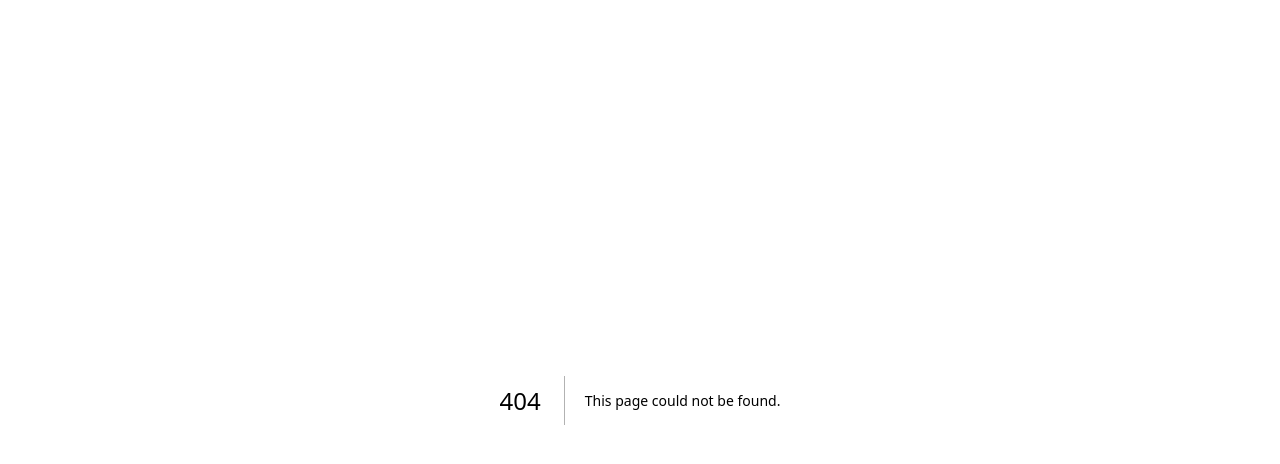
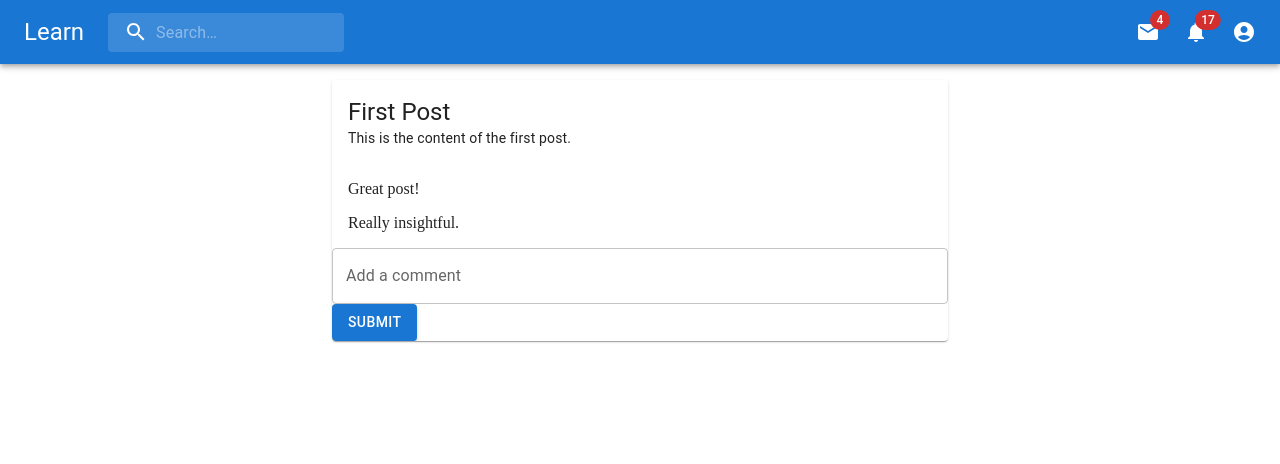
Before and after one commit to chanman33/learn-mvp-v1-wip, a Next.js app: page /posts/1 in a window 1280 px wide. Before the commit this address had no page. Shown: the top 464 px of the page. Built offline with nearby package versions, Linux system fonts and the light colour scheme.

Commit message:
Removed tailwind Refactored styles, made edits Created prototype posts.js TODO: implement API to call post data, call data on timeline cards and post pages

```diff
--- a/components/AppBar.js
+++ b/components/AppBar.js
@@ -25,7 +25,6 @@ import InputBase from '@mui/material/InputBase';
 import Badge from '@mui/material/Badge';
 import MenuItem from '@mui/material/MenuItem';
 import Menu from '@mui/material/Menu';
-import MenuIcon from '@mui/icons-material/Menu';
 import SearchIcon from '@mui/icons-material/Search';
 import AccountCircle from '@mui/icons-material/AccountCircle';
 import MailIcon from '@mui/icons-material/Mail';
@@ -177,20 +176,13 @@ export default function PrimarySearchAppBar() {
     <Box sx={{ flexGrow: 1 }}>
       <AppBar position="static">
         <Toolbar>
-          <IconButton
-            size="large"
-            edge="start"
-            color="inherit"
-            aria-label="open drawer"
-            sx={{ mr: 2 }}
-          >
-            <MenuIcon />
-          </IconButton>
-          <Link href={"/"}>
+
+          <Link href={"/"} className="no-style-link">
             <Typography
-              variant="h6"
+              variant="h5"
               noWrap
               component="div"
+
               sx={{ display: { xs: 'none', sm: 'block' } }}
             >
               Learn
@@ -222,7 +214,7 @@ export default function PrimarySearchAppBar() {
                 <NotificationsIcon />
               </Badge>
             </IconButton>
-            <Link href="/user/portfolio">
+            <Link href="/user/portfolio" className="no-style-link">
               <IconButton
                 size="large"
                 edge="end"
--- a/components/TimelineCard.js
+++ b/components/TimelineCard.js
@@ -12,30 +12,69 @@ import { Avatar } from '@mui/material';
 import IconButton from '@mui/material/IconButton';
 import MoreVertIcon from '@mui/icons-material/MoreVert';
 
+
+//TODO: Implement API to fetch post data, use getServerSideProps or StaticProps based on postID
+//See [postID].js for details
+//TODO: merge data below with posts.json placeholder data
+
 const data = [
   {
+    id: "1",
     src: '',
     srcIMG: 'https://t2.gstatic.com/licensed-image?q=tbn:ANd9GcQOO0X7mMnoYz-e9Zdc6Pe6Wz7Ow1DcvhEiaex5aSv6QJDoCtcooqA7UUbjrphvjlIc',
     publisher: 'The Dog Owner',
     title: 'About Our Dog',
     description: "He's a good boy",
     tokens: "400" + " Tokens",
+    comments: [
+      {
+          id: "1",
+          text: "Great post!"
+      },
+      {
+          id: "2",
+          text: "Really insightful."
+      }
+  ]
   },
   {
+    id: "2",
     src: '',
     srcIMG: 'https://natusan.co.uk/cdn/shop/articles/natusan-blog-how-cat-years-work-header_600x600_crop_center.jpg?v=1674474680',
     publisher: 'The Cat Owner',
     title: 'About Our Cat',
     description: "He's a bad boy",
     tokens: "200" + " Tokens",
+    comments: [
+      {
+          id: "1",
+          text: "Great post!"
+      },
+      {
+          id: "2",
+          text: "Really insightful."
+      }
+    ]
   },
   {
+    id: "3",
+
     src: '',
     srcIMG: 'https://images.squarespace-cdn.com/content/v1/5486159de4b074841b303621/1625098587656-RAWMEEYLSLFFNK7J2F5O/WEBimage1.jpg',
     publisher: 'The Turtle Owner',
     title: 'About Our Turtle',
     description: "He's a chill turtle",
     tokens: "300" + " Tokens",
+    comments: [
+      {
+          id: "1",
+          text: "Great post!"
+      },
+      {
+          id: "2",
+          text: "Really insightful."
+      }
+    ]
   }
 ];
 
@@ -43,7 +82,7 @@ function Media(props) {
   const { loading = false } = props;
 
   return (
-    <main>
+    <>
       {(loading ? Array.from(new Array(3)) : data).map((item, index) => (
         <Card key={index} sx={{ maxWidth: 526, m: 2 }}>
 
@@ -118,7 +157,7 @@ function Media(props) {
         </Card>
       ))
       }
-    </main>
+    </>
 
   );
 }
--- a/package.json
+++ b/package.json
@@ -22,10 +22,7 @@
     "react-dom": "^18"
   },
   "devDependencies": {
-    "autoprefixer": "^10.0.1",
     "eslint": "^8",
-    "eslint-config-next": "14.0.1",
-    "postcss": "^8",
-    "tailwindcss": "^3.3.0"
+    "eslint-config-next": "14.0.1"
   }
 }
--- /dev/null
+++ b/pages/posts/[postId].js
@@ -0,0 +1,77 @@
+import React, { useState, useEffect } from 'react';
+import '/src/app/globals.css';
+import Layout from '@/app/layout';
+import postsData from '../../public/data/posts.json'
+import { Card, CardContent, Typography } from '@mui/material';
+import { List, ListItem, TextField, Button } from '@mui/material';
+import PrimarySearchAppBar from '../../components/AppBar';
+import { Grid } from '@mui/material';
+import TimelineCard from '../../components/TimelineCard';
+
+
+//TODO: Implement API to fetch post data, use getServerSideProps or StaticProps based on postID
+//See commented out code as place holder
+
+
+export async function getServerSideProps(context) {
+
+    // Fetch data for the post using context.params.postId
+    // For example, from your API
+    //   const data = await fetch(`https://yourapi.com/posts/${context.params.postId}`);
+    //   const post = await data.json();
+
+    const { postId } = context.params;
+    const post = postsData.posts.find(p => p.id === postId);
+
+    // Handle the case where the post does not exist
+    if (!post) {
+        return {
+            notFound: true,
+        };
+    }
+
+    return {
+        props: { post },
+    };
+}
+
+
+export default function PostPage({ post }) {
+    return (
+        <main>
+
+            <PrimarySearchAppBar />
+
+            <Grid container spacing={2} sx={{ p: 2 }} className='portfolioGrid' >
+                <Grid xs={3}></Grid> {/* buffer */}
+                <Grid item xs={12} md={6} >
+
+                    <div>
+                        <Card>
+                            <CardContent>
+                                <Typography variant="h5">{post.title}</Typography>
+                                <Typography variant="body2">{post.content}</Typography>
+                            </CardContent>
+
+                            <List>
+                                {post.comments.map(comment => (
+                                    <ListItem key={comment.id}>{comment.text}</ListItem>
+                                ))}
+                            </List>
+
+                            <TextField label="Add a comment" fullWidth />
+                            <Button variant="contained">Submit</Button>
+
+                            {/* TODO: Handle on submit to add comment to list */}
+
+                        </Card>
+                    </div>
+
+                </Grid>
+
+            </Grid>
+
+        </main>
+
+    );
+}
--- a/postcss.config.js
+++ /dev/null
@@ -1,6 +0,0 @@
-module.exports = {
-  plugins: {
-    tailwindcss: {},
-    autoprefixer: {},
-  },
-}
--- /dev/null
+++ b/public/data/posts.json
@@ -0,0 +1,22 @@
+{
+    "posts": [
+      {
+        "id": "1",
+        "title": "First Post",
+        "content": "This is the content of the first post.",
+        "comments": [
+          { "id": "1", "text": "Great post!" },
+          { "id": "2", "text": "Really insightful." }
+        ]
+      },
+      {
+        "id": "2",
+        "title": "Second Post",
+        "content": "This is the content of the second post.",
+        "comments": [
+          { "id": "1", "text": "Great second post!" },
+          { "id": "2", "text": "Really really insightful." }
+        ]
+      }
+    ]
+  }
--- a/src/app/globals.css
+++ b/src/app/globals.css
@@ -1,33 +1,12 @@
-@tailwind base;
-@tailwind components;
-@tailwind utilities;
-
-/* :root {
-  /* --foreground-rgb: 0, 0, 0; */
-  /* --background-start-rgb: 214, 219, 220;
-  --background-end-rgb: 255, 255, 255;
-} */
-
-/* @media (prefers-color-scheme: dark) {
-  :root {
-    /* --foreground-rgb: 255, 255, 255;
-    --background-start-rgb: 0, 0, 0;
-    --background-end-rgb: 0, 0, 0;
-  }
-} */
+/* Global Style Sheet */
 
 body {
-  color: rgb(var(--foreground-rgb));
-  background: linear-gradient(
-      to bottom,
-      transparent,
-      rgb(var(--background-end-rgb))
-    )
-    rgb(var(--background-start-rgb));
+  margin: 0;
 }
 
-header {
-  color:aquamarine;
+.no-style-link {
+  text-decoration: none;
+  color: inherit;
 }
 
 /* CSS apply to Portfolio Page */
--- a/src/app/page.js
+++ b/src/app/page.js
@@ -1,43 +1,26 @@
 
-//Import global page structure elements
+//Import global styles and page structure elements
+import '/src/app/globals.css';
+
 import PrimarySearchAppBar from '../../components/AppBar';
-import SkeletonCard from '../../components/TimelineCard';
 import { Grid } from '@mui/material';
-
-//Import components React, Material UI
-import Link from 'next/link';
-import Button from '@mui/material/Button';
-
-//Import Robot Google Fonts - default for Material UI
-import '@fontsource/roboto/300.css';
-import '@fontsource/roboto/400.css';
-import '@fontsource/roboto/500.css';
-import '@fontsource/roboto/700.css';
 import TimelineCard from '../../components/TimelineCard';
-
-
 
 
 export default function Home() {
   return (
-    <main>
-      <div>
-        {/* <Header /> */}
-        <PrimarySearchAppBar />
-      </div>
+    <>
+      <PrimarySearchAppBar />
+
       <Grid container spacing={2} sx={{ p: 2 }} className='portfolioGrid' >
         <Grid xs={4}></Grid> {/* buffer */}
         <Grid item xs={12} md={6} >
 
-          <div>
             <TimelineCard />
-          </div>
 
         </Grid>
-
       </Grid>
 
-    </main>
-
+    </>
   )
 }
--- a/tailwind.config.js
+++ /dev/null
@@ -1,18 +0,0 @@
-/** @type {import('tailwindcss').Config} */
-module.exports = {
-  content: [
-    './src/pages/**/*.{js,ts,jsx,tsx,mdx}',
-    './src/components/**/*.{js,ts,jsx,tsx,mdx}',
-    './src/app/**/*.{js,ts,jsx,tsx,mdx}',
-  ],
-  theme: {
-    extend: {
-      backgroundImage: {
-        'gradient-radial': 'radial-gradient(var(--tw-gradient-stops))',
-        'gradient-conic':
-          'conic-gradient(from 180deg at 50% 50%, var(--tw-gradient-stops))',
-      },
-    },
-  },
-  plugins: [],
-}
```
Also changed, not shown: components/Header.js (deleted, +0 -18 lines), pages/user/portfolio.js (+12 -15 lines), 1 other file (tests, documents, lock files or other folders).
